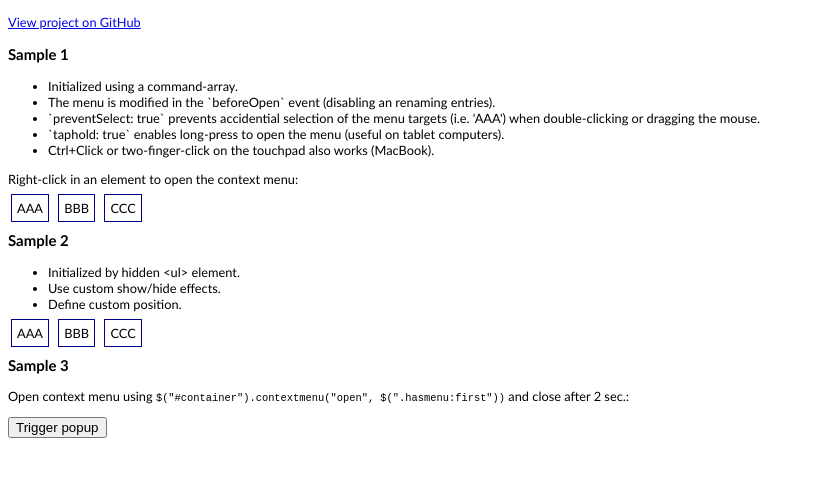
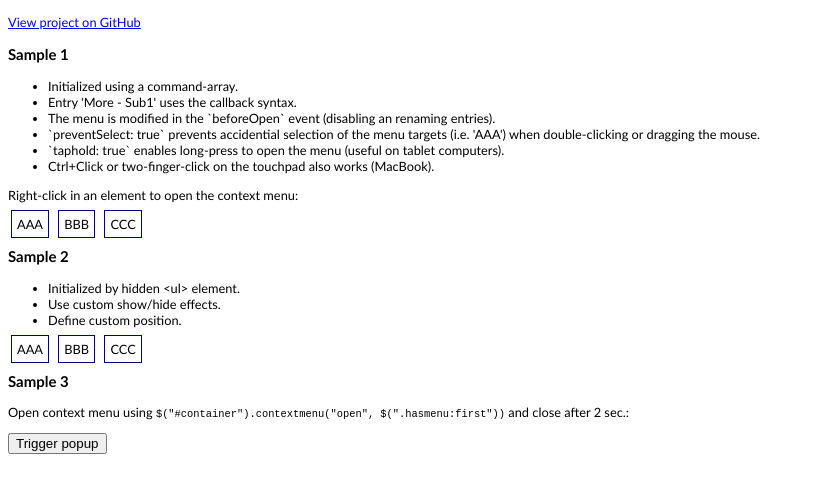
Before and after one commit to mar10/jquery-ui-contextmenu, a website: page demo/index.html in a window 1280 px wide. Shown: the part 50-542 px from the top of the page, without its empty margins (0-815 px from the left). Drawn offline with nearby package versions, Linux system fonts and the light colour scheme.

Commit message:
Added callback sample to demo

```diff
--- a/demo/index.html
+++ b/demo/index.html
@@ -48,7 +48,7 @@ body{
 	font-size: .8em;
 }
 .ui-menu {
-	width: 120px;
+	width: 150px;
 }
 
 /* Define a custom icon */
@@ -75,7 +75,7 @@ $(function(){
 			{title: "Paste", cmd: "paste", uiIcon: "ui-icon-clipboard", disabled: true },
 			{title: "----"},
 			{title: "More", children: [
-				{title: "Sub 1", cmd: "sub1"},
+				{title: "Sub 1 (using callback)", action: function(event, ui) { alert("action callback sub1");} },
 				{title: "Sub 2", cmd: "sub1"}
 				]}
 			],
@@ -162,6 +162,7 @@ $(function(){
 	<h3>Sample 1</h3>
 	<ul>
 		<li>Initialized using a command-array.
+		<li>Entry 'More - Sub1' uses the callback syntax.
 		<li>The menu is modified in the `beforeOpen` event (disabling an renaming entries).
 		<li>`preventSelect: true` prevents accidential selection of the menu
 			targets (i.e. 'AAA') when double-clicking or dragging the mouse.
```
Also changed, not shown: README.md.
